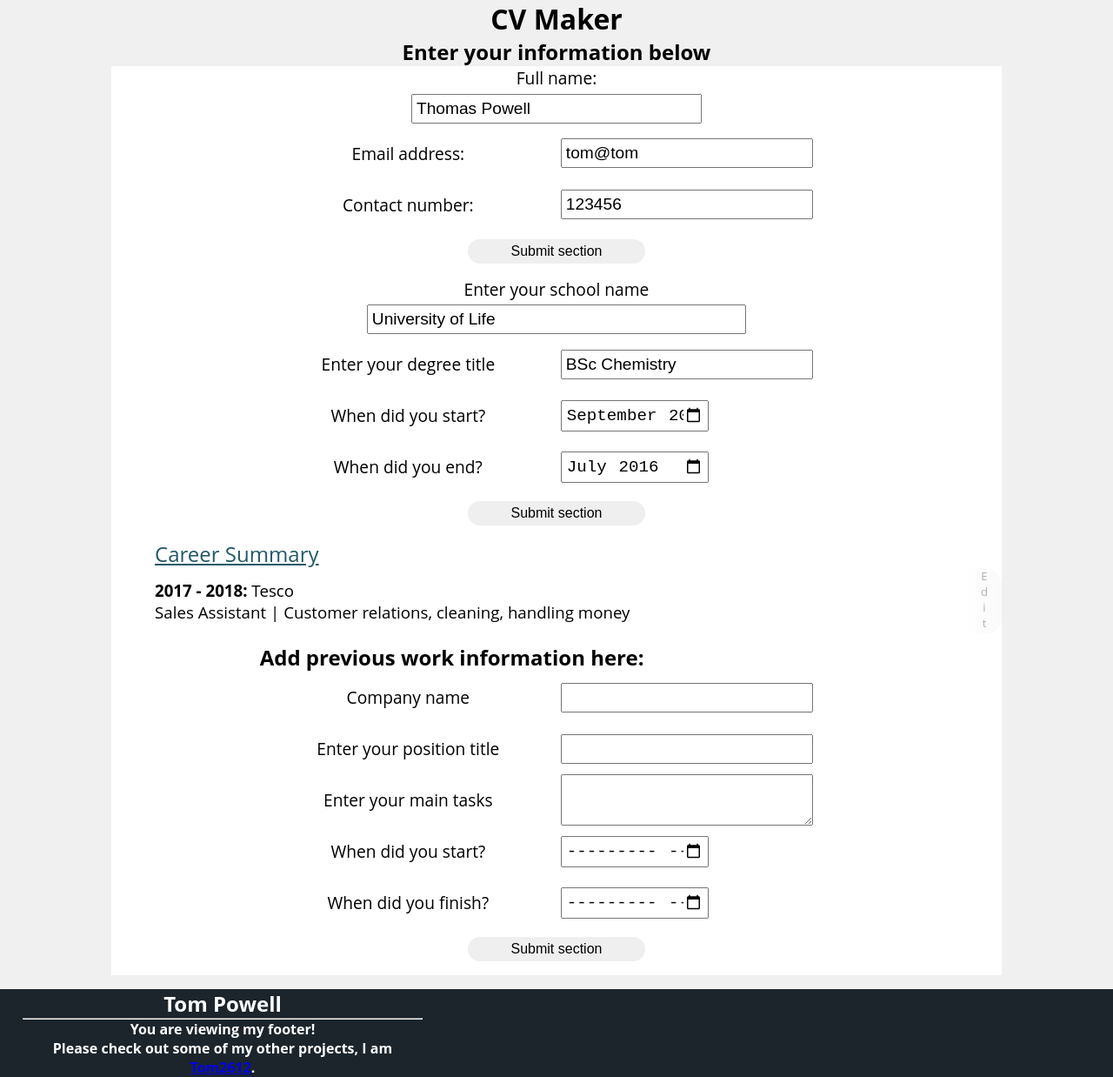
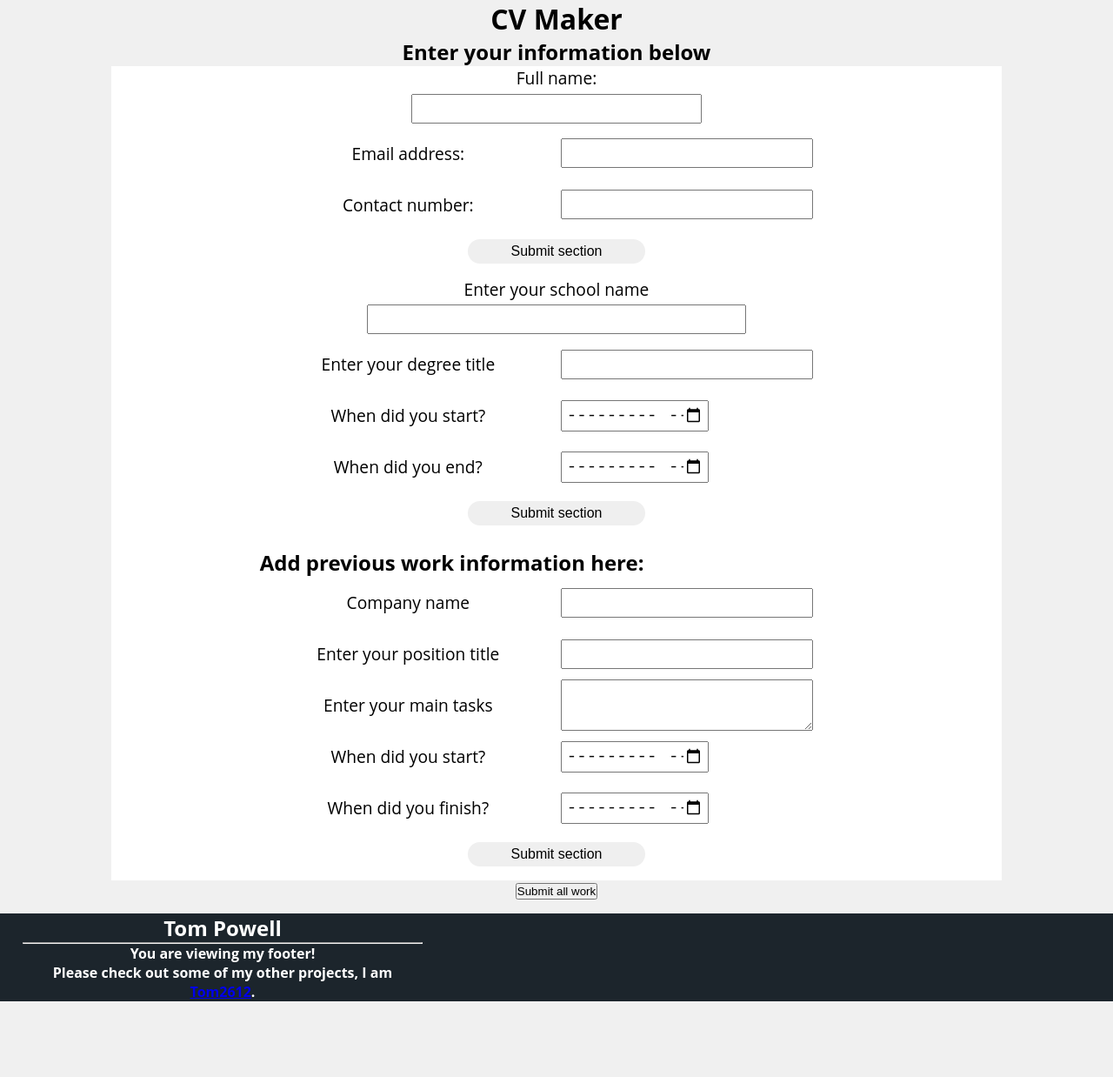
Before and after one commit to Tom2612/React-CV-Project, a React (Create React App) app: page / in a window 1280 px wide. Shown: the whole page at 87% size. After the commit the page ends 1151 px from the top, so only its background shows below. Built offline with nearby package versions, Linux system fonts and the light colour scheme; a web font is replaced by a local one.

Commit message:
Update App.js
Updated Work section

```diff
--- a/src/App.js
+++ b/src/App.js
@@ -4,25 +4,26 @@ import GeneralForm from './components/GeneralForm';
 import General from './components/General';
 import Education from './components/Education';
 import EducationForm from './components/EducationForm';
-import Work from './components/Work';
+import WorkContainer from './components/WorkContainer';
 import WorkForm from './components/WorkForm';
 import Footer from './components/Footer';
+import { v4 as uuidv4 } from 'uuid';
 
 class App extends Component {
   constructor(props) {
     super(props);
     this.state = {
       generalInfo: {
-        name: 'Thomas Powell',
-        email: 'tom@tom',
-        phone: '123456',
+        name: '',
+        email: '',
+        phone: '',
         done: false
       },
       schoolInfo: {
-        schoolName: 'University of Life',
-        degree: 'BSc Chemistry',
-        startYear: '2013-09',
-        endYear: '2016-07',
+        schoolName: '',
+        degree: '',
+        startYear: '',
+        endYear: '',
         done: false
       },
       work: {
@@ -30,17 +31,11 @@ class App extends Component {
         position: '',
         mainTasks:'',
         dateFrom: '',
-        dateTo: ''
+        dateTo: '',
+        done: false
       },
-      allWork: [
-        {
-        companyName: 'Tesco',
-        position: 'Sales Assistant',
-        mainTasks:'Customer relations, cleaning, handling money',
-        dateFrom: '2017-04',
-        dateTo: '2018-09'
-      }
-      ]
+      allWork: [],
+      addWork: true
     }
 
     this.handleChangeGeneral = this.handleChangeGeneral.bind(this);
@@ -49,7 +44,9 @@ class App extends Component {
     this.handleSubmitGeneral = this.handleSubmitGeneral.bind(this);
     this.handleSubmitEducation = this.handleSubmitEducation.bind(this);
     this.handleSubmitWork = this.handleSubmitWork.bind(this);
+    this.handleEditWork = this.handleEditWork.bind(this);
     this.buttonControl = this.buttonControl.bind(this);
+    this.onSubmitClick = this.onSubmitClick.bind(this)
   }
   handleChangeGeneral(e) {
     const value = e.target.value;
@@ -106,19 +103,33 @@ class App extends Component {
   }
   handleSubmitWork(e) {
     e.preventDefault();
+    const newWork = {
+      ...this.state.work,
+      id: uuidv4()
+    }
     this.setState({
-      allWork: this.state.allWork.concat(this.state.work),
+      allWork: this.state.allWork.concat(newWork),
       work: {
         companyName: '',
         position: '',
         mainTasks:'',
         dateFrom: '',
-        dateTo: ''
+        dateTo: '',
+        done: !this.state.work.done
       }
     })
-    console.log(this.state.allWork)
   }
-
+  handleEditWork = (e, elementId) => {
+    const { name, value } = e.target;
+    this.setState({
+      allWork: this.state.allWork.map(work => {
+        if (work.id===elementId) {
+          work[name.toString()]= value
+        }
+        return work
+      })
+    })
+  }
   buttonControl(value) {
     if (value) {
       return <button>Edit</button>
@@ -126,11 +137,22 @@ class App extends Component {
       return <button type="submit">Submit</button>
     }
   }
+  onSubmitClick() {
+    this.setState(prevState => ({
+     addWork: !prevState.addWork,
+    }))
+  }
 
   render() {
       const { name, email, phone } = this.state.generalInfo;
       const { schoolName, degree, startYear, endYear } = this.state.schoolInfo;
       const { companyName, position, mainTasks, dateFrom, dateTo } = this.state.work;
+      let addMode = {}
+      if (this.state.addWork) {
+        addMode.display = 'visible';
+      } else {
+        addMode.display = 'none'
+      }
     return (
       <div className='body'>
         <div className="main">
@@ -173,11 +195,18 @@ class App extends Component {
               />
             }
 
-            <Work
-              className="cv"
+            {this.state.allWork.length > 0 ?
+              <WorkContainer
                 allWork={this.state.allWork}
-            />
+                handleEditWork={this.handleEditWork}
+              /> :
+              <></>
+            }
+
+            {!this.state.addWork ?
+            <></> :
               <WorkForm
+                addMode={addMode}
                 handleChangeWork={this.handleChangeWork}
                 onSubmitWork={this.handleSubmitWork}
                 companyName={companyName}
@@ -186,6 +215,12 @@ class App extends Component {
                 dateFrom={dateFrom}
                 dateTo={dateTo}
               />
+            }
+            <div className="submit-cv">
+              <button className="finish-btn" onClick={this.onSubmitClick}>
+                {this.state.addWork? 'Submit all work' : 'Add more work'}
+              </button>
+            </div>
         </div>
         <Footer className="footer"/>
       </div>
```
Lines whose indentation alone changed are shown as unchanged.
